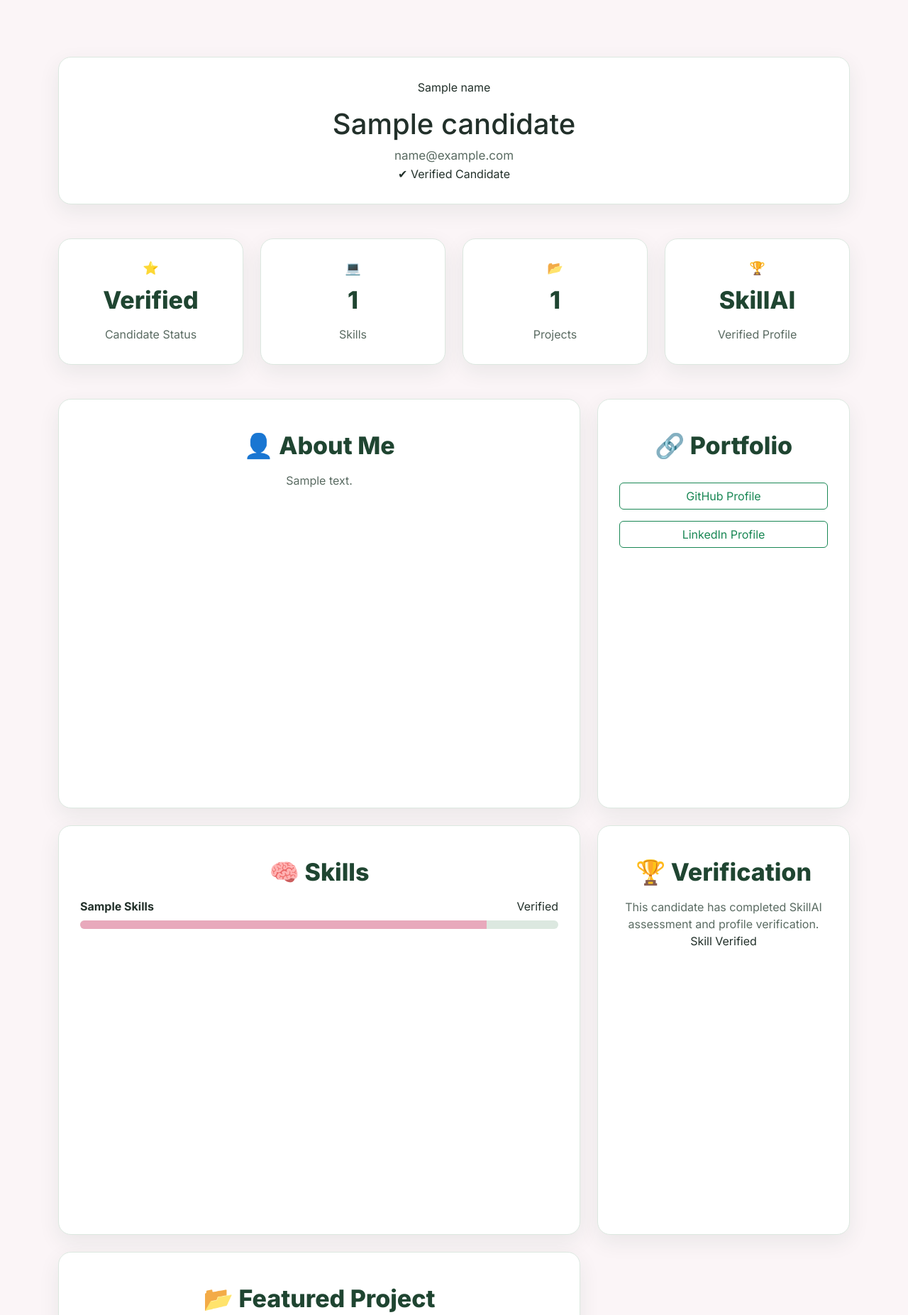
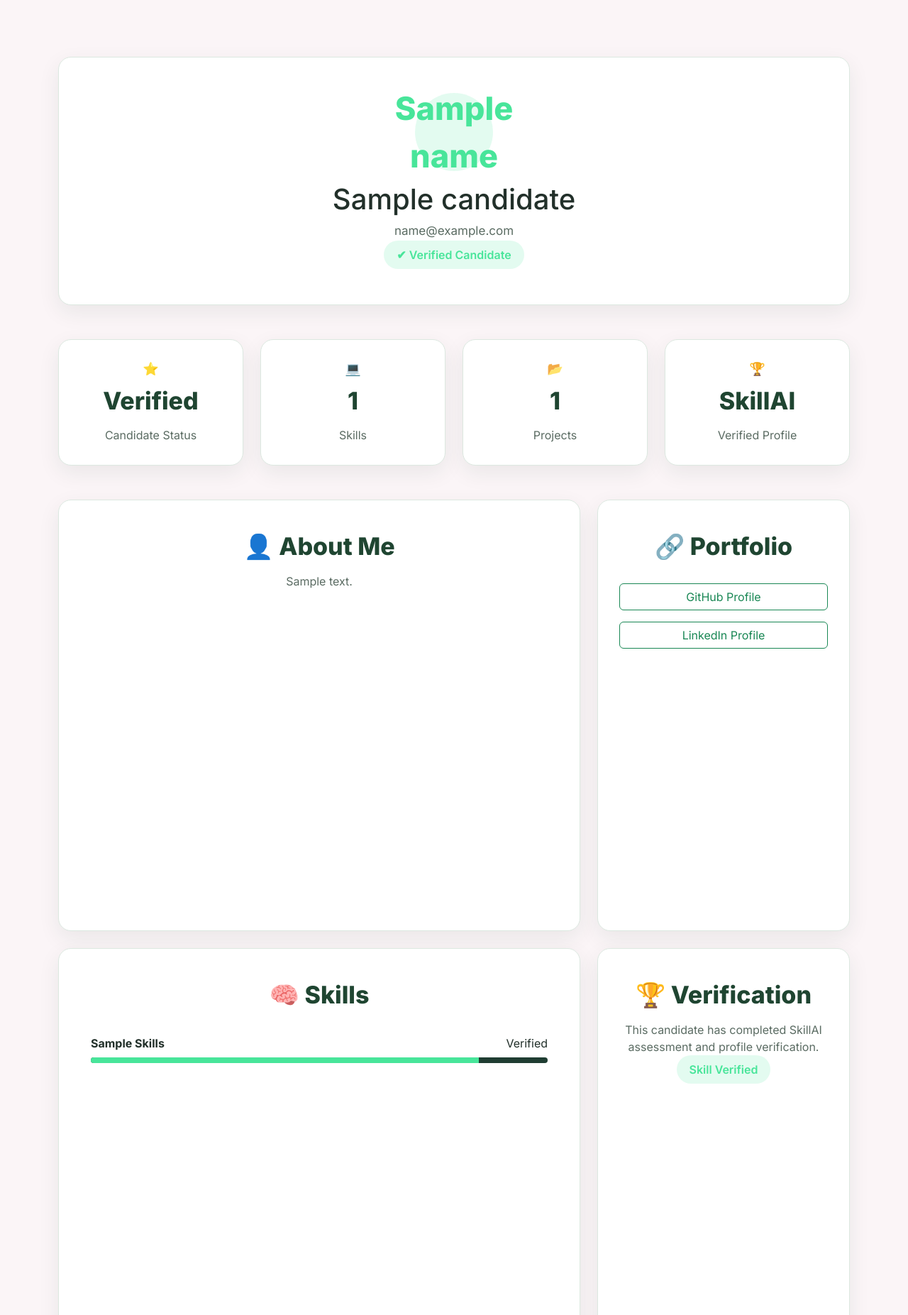
Before and after one commit to Aleenakhalid2007/BuildByte-CODENYX, a Flask app: template templates/candidate_view.html in a window 1280 px wide. Shown: the part 85-1938 px from the top of the page at 71% size. Run offline with Flask 3, Linux system fonts and the light colour scheme; the template is opened without the code that fills it: most values are stand-ins (such as "Sample title", 1, 10 or a date in 2020).

Commit message:
added the profile css

```diff
--- a/static/css/style.css
+++ b/static/css/style.css
@@ -1398,3 +1398,91 @@ color:white;
     text-align:center;
     font-weight:600;
 }
+
+/* Candidate Profile */
+
+.candidate-hero{
+    padding:50px 30px;
+}
+
+
+.candidate-avatar{
+
+    width:110px;
+    height:110px;
+
+    margin:auto;
+
+    border-radius:50%;
+
+    display:flex;
+    align-items:center;
+    justify-content:center;
+
+    font-size:45px;
+    font-weight:800;
+
+    background:rgba(72,229,154,0.15);
+
+    color:#48e59a;
+
+}
+
+
+
+.candidate-email{
+
+    color:#b9c9c0;
+
+}
+
+
+
+.verify-pill{
+
+    display:inline-block;
+
+    padding:8px 18px;
+
+    border-radius:30px;
+
+    background:rgba(72,229,154,0.15);
+
+    color:#48e59a;
+
+    font-weight:600;
+
+}
+
+
+
+.skill-box{
+
+    padding:15px;
+
+    margin-top:20px;
+
+    border-radius:15px;
+
+    background:rgba(255,255,255,0.05);
+
+}
+
+
+
+.progress{
+
+    height:8px;
+
+    border-radius:20px;
+
+    background:#1f3d32;
+
+}
+
+
+.progress-bar{
+
+    background:#48e59a;
+
+}
```
